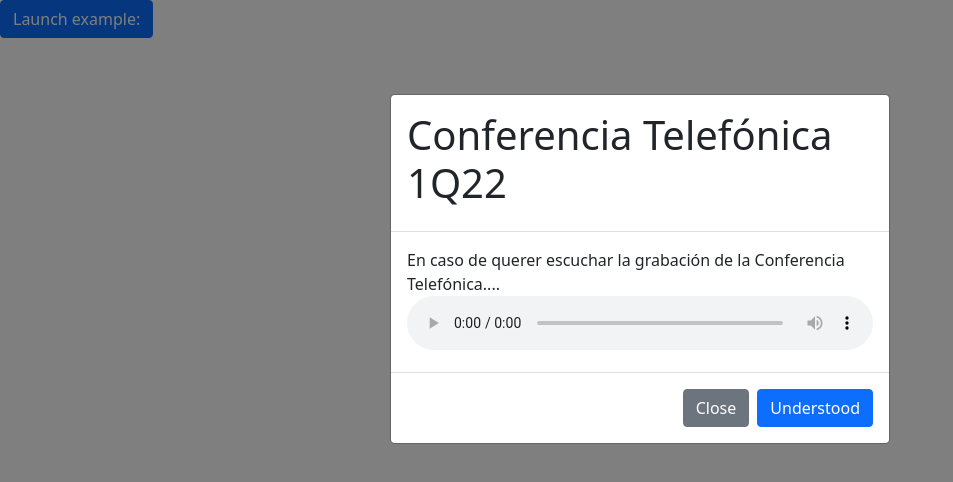
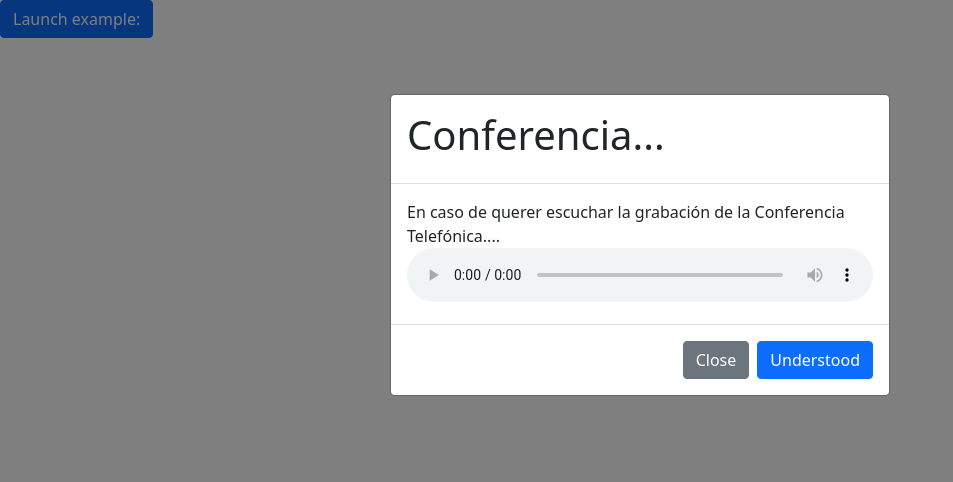
Before and after one commit to uracilo/example_modal, a plain HTML site: page index.html in a window 1280 px wide. Both pictures are taken after a click on the button "Launch example:". Shown: the whole page, without its empty margins (0-953 px from the left). Drawn offline with nearby package versions, Linux system fonts and the light colour scheme.

Commit message:
Update index.html

```diff
--- a/index.html
+++ b/index.html
@@ -16,7 +16,6 @@
           <!-- Button trigger modal -->
       <button type="button" class="btn btn-primary" data-bs-toggle="modal" data-bs-target="#staticBackdrop">
         Launch example:
-
       </button>
 
       <!-- Modal -->
@@ -24,7 +23,7 @@
         <div class="modal-dialog">
           <div class="modal-content">
             <div class="modal-header p-sticky d-flex align-center justify-between bg_dark">
-              <h1 class="">Conferencia Telefónica 1Q22</h1>
+              <h1 class="">Conferencia...</h1>
               <a href="#notice-modal-2" class="ml-auto modal-close control control-white white" type="button" name="modal-close" aria-label="close modal">
                 <i class="fi fi-btn_close_light" aria-hidden="true"></i>
               </a>
@@ -32,10 +31,10 @@
             <div class="modal-body">
               En caso de querer escuchar la grabación de la Conferencia Telefónica....
 
-        <audio controls style="width:100%">
-          <source src="track.mp3" type="audio/ogg">
-          Your browser does not support the audio element.
-        </audio>
+              <audio controls style="width:100%">
+                <source src="track.mp3" type="audio/ogg">
+                Your browser does not support the audio element.
+              </audio>
 
 
             </div>
```
